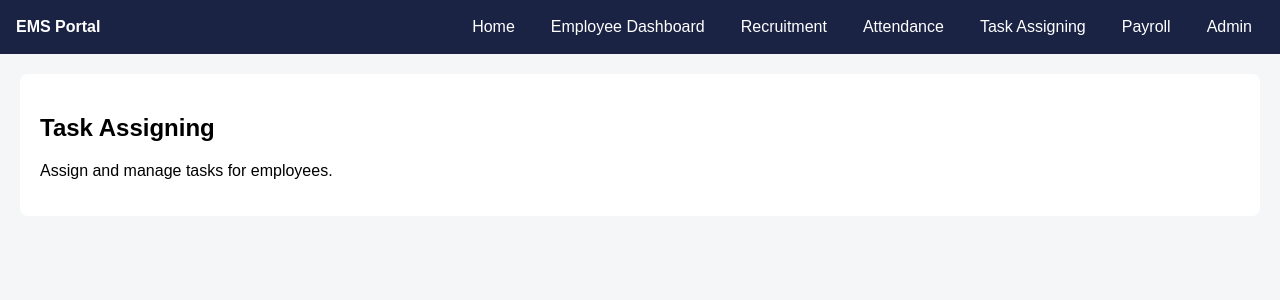
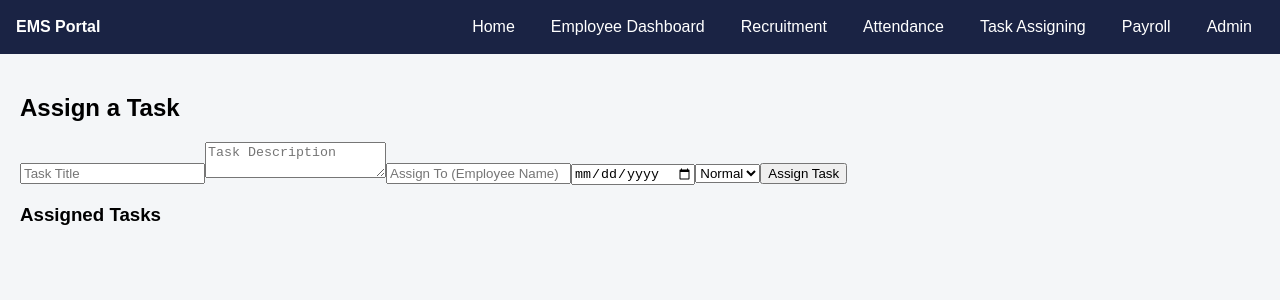
Before and after one commit to Karan27q/erp, a React (Create React App) app in the folder frontend/: page /tasks in a window 1280 px wide. Shown: the top 300 px of the page. Built offline with nearby package versions, Linux system fonts and the light colour scheme.

Commit message:
TASKS ASSIGNED

```diff
--- a/frontend/src/pages/Tasks.js
+++ b/frontend/src/pages/Tasks.js
@@ -1,12 +1,107 @@
-import React from "react";
+import React, { useState } from "react";
 
-function Tasks() {
+const TaskAssign = () => {
+  const [task, setTask] = useState({
+    title: "",
+    description: "",
+    assignedTo: "",
+    dueDate: "",
+    priority: "normal",
+  });
+
+  const [tasks, setTasks] = useState([]);
+
+  const handleChange = (e) => {
+    const { name, value } = e.target;
+    setTask({ ...task, [name]: value });
+  };
+
+  const handleSubmit = (e) => {
+    e.preventDefault();
+    // Here you will later call your API (backend)
+    setTasks([...tasks, { ...task, id: tasks.length + 1 }]);
+    setTask({
+      title: "",
+      description: "",
+      assignedTo: "",
+      dueDate: "",
+      priority: "normal",
+    });
+  };
+
   return (
-    <div className="section">
-      <h2>Task Assigning</h2>
-      <p>Assign and manage tasks for employees.</p>
+    <div className="p-6">
+      <h2 className="text-xl font-bold mb-4">Assign a Task</h2>
+      <form onSubmit={handleSubmit} className="space-y-4 max-w-md">
+        <input
+          type="text"
+          name="title"
+          placeholder="Task Title"
+          value={task.title}
+          onChange={handleChange}
+          className="w-full p-2 border rounded"
+          required
+        />
+        <textarea
+          name="description"
+          placeholder="Task Description"
+          value={task.description}
+          onChange={handleChange}
+          className="w-full p-2 border rounded"
+        />
+        <input
+          type="text"
+          name="assignedTo"
+          placeholder="Assign To (Employee Name)"
+          value={task.assignedTo}
+          onChange={handleChange}
+          className="w-full p-2 border rounded"
+          required
+        />
+        <input
+          type="date"
+          name="dueDate"
+          value={task.dueDate}
+          onChange={handleChange}
+          className="w-full p-2 border rounded"
+        />
+        <select
+          name="priority"
+          value={task.priority}
+          onChange={handleChange}
+          className="w-full p-2 border rounded"
+        >
+          <option value="low">Low</option>
+          <option value="normal">Normal</option>
+          <option value="high">High</option>
+        </select>
+        <button
+          type="submit"
+          className="bg-blue-600 text-white px-4 py-2 rounded"
+        >
+          Assign Task
+        </button>
+      </form>
+
+      {/* Task List */}
+      <h3 className="text-lg font-semibold mt-8">Assigned Tasks</h3>
+      <ul className="mt-2 space-y-2">
+        {tasks.map((t) => (
+          <li
+            key={t.id}
+            className="p-3 border rounded flex justify-between items-center"
+          >
+            <div>
+              <strong>{t.title}</strong> → {t.assignedTo}
+              <div className="text-sm text-gray-500">
+                Due: {t.dueDate || "N/A"} | Priority: {t.priority}
+              </div>
+            </div>
+          </li>
+        ))}
+      </ul>
     </div>
   );
-}
+};
 
-export default Tasks;
+export default TaskAssign;
```
